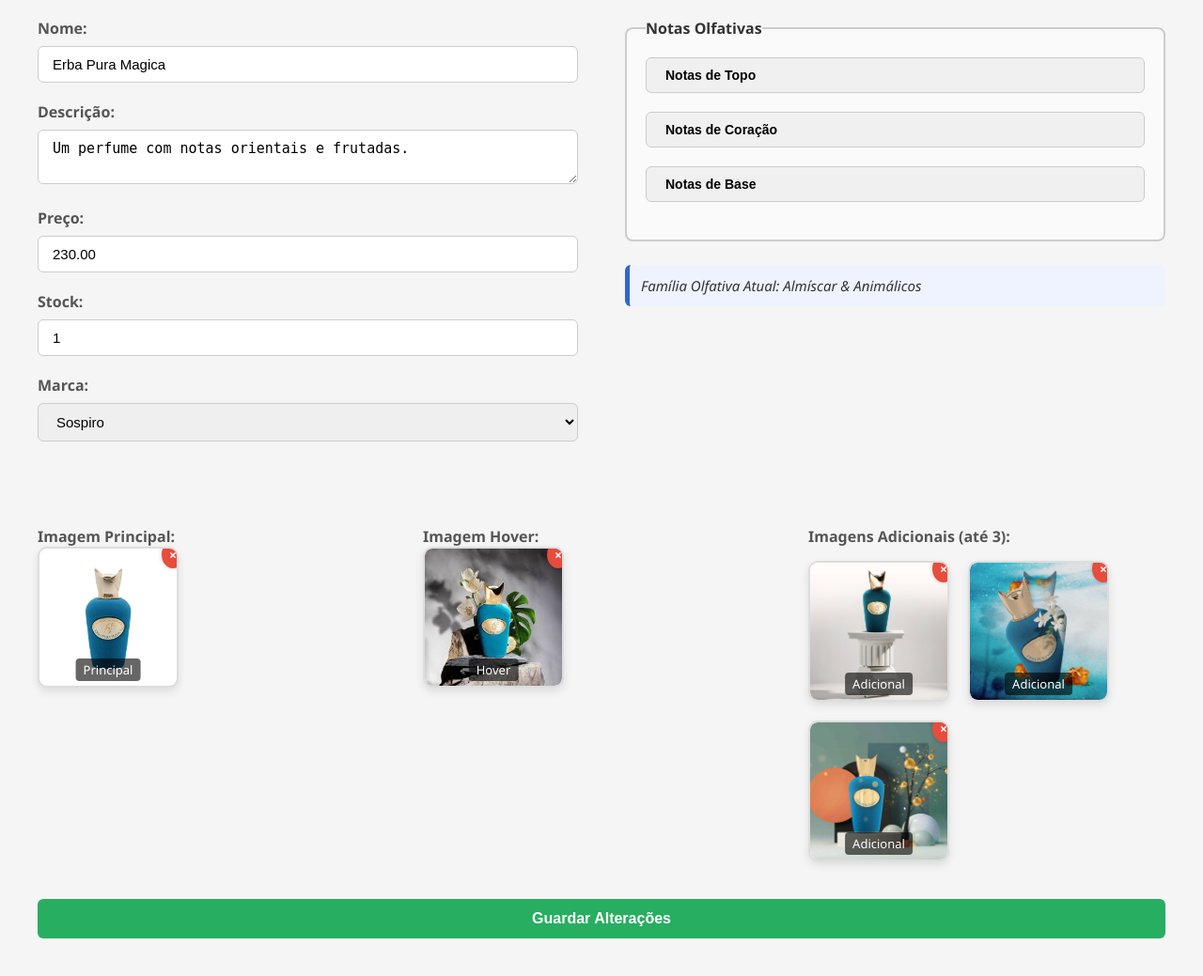
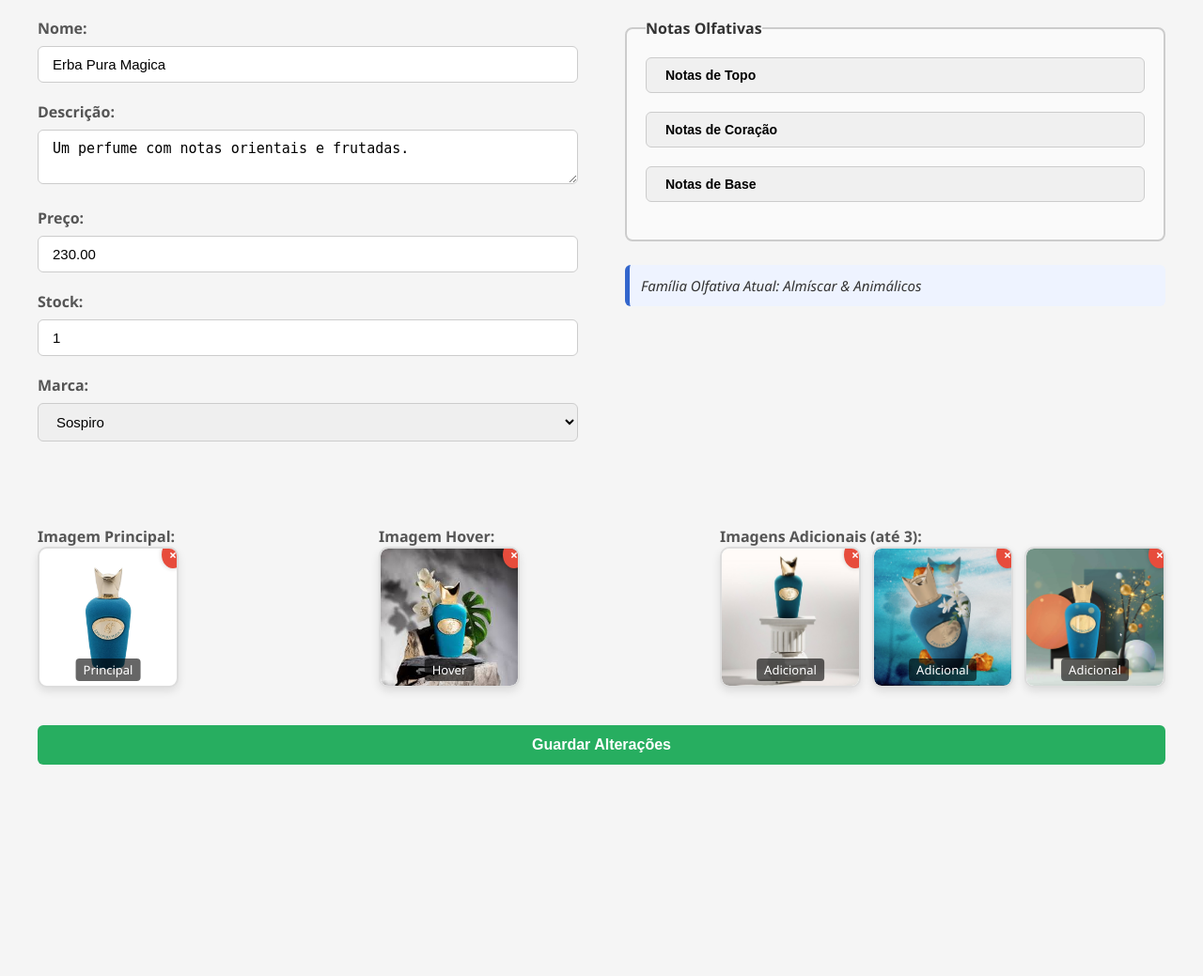
Before and after one commit to https-Carvalho/MiguelCarvalho2425, a PHP site: page /MiguelCarvalho2425/dashboard/editar_produto.php?id=1 in a window 1280 px wide. Shown: the part 99-1138 px from the top of the page at 94% size. After the commit the page ends 913 px from the top, so only its background shows below. Run offline with PHP 8.4, Linux system fonts and the light colour scheme; the visitor is signed in with stand-in values (Sample User, id 1); data comes from the database, SQL or seed files in the repository.

Commit message:
dash
dashboard

```diff
--- a/adicionar_carrinho.php
+++ b/adicionar_carrinho.php
@@ -1,4 +1,5 @@
 <?php
+session_start(); // <-- esta linha estava em falta!
 include('config.php');
 
 if (!isset($_SESSION['id_user'])) {
--- a/dashboard/editar_produto.php
+++ b/dashboard/editar_produto.php
@@ -161,74 +161,79 @@ if ($_SERVER['REQUEST_METHOD'] === 'POST') {
             <!-- ÁREA DE IMAGENS (ABAIXO DE TUDO) -->
             <div class="imagens-section">
 
+                <!-- IMAGEM PRINCIPAL -->
                 <div class="imagem-bloco">
                     <label>Imagem Principal:</label>
 
                     <?php if (!empty($perfume['caminho_imagem'])): ?>
                         <div class="galeria-item">
-                            <img id="preview-principal" src="<?= '../' . htmlspecialchars($perfume['caminho_imagem']) ?>"
-                                alt="Imagem principal">
+                            <img src="<?= '../' . htmlspecialchars($perfume['caminho_imagem']) ?>" alt="Imagem principal">
                             <span class="tipo-imagem">Principal</span>
                             <a href="#" class="btn-remover-imagem">×</a>
                         </div>
-                        <input type="file" name="imagem" id="imagem-principal" style="display: none;">
+                        <input type="file" name="imagem" style="display: none;" accept="image/*">
                     <?php else: ?>
-                        <input type="file" name="imagem" id="imagem-principal">
+                        <input type="file" name="imagem" accept="image/*">
                         <div class="galeria-item" style="display: none;">
-                            <img id="preview-principal" src="" alt="Imagem principal">
+                            <img src="" alt="Imagem principal">
                             <span class="tipo-imagem">Principal</span>
                             <a href="#" class="btn-remover-imagem">×</a>
                         </div>
                     <?php endif; ?>
                 </div>
 
-
+                <!-- IMAGEM HOVER -->
                 <div class="imagem-bloco">
                     <label>Imagem Hover:</label>
 
                     <?php if (!empty($perfume['caminho_imagem_hover'])): ?>
                         <div class="galeria-item">
-                            <img id="preview-hover" src="<?= '../' . htmlspecialchars($perfume['caminho_imagem_hover']) ?>"
-                                alt="Imagem hover">
+                            <img src="<?= '../' . htmlspecialchars($perfume['caminho_imagem_hover']) ?>" alt="Imagem hover">
                             <span class="tipo-imagem">Hover</span>
                             <a href="#" class="btn-remover-imagem">×</a>
                         </div>
-                        <input type="file" name="imagem_hover" id="imagem-hover" style="display: none;">
+                        <input type="file" name="imagem_hover" style="display: none;" accept="image/*">
                     <?php else: ?>
-                        <input type="file" name="imagem_hover" id="imagem-hover">
+                        <input type="file" name="imagem_hover" accept="image/*">
                         <div class="galeria-item" style="display: none;">
-                            <img id="preview-hover" src="" alt="Imagem hover">
+                            <img src="" alt="Imagem hover">
                             <span class="tipo-imagem">Hover</span>
                             <a href="#" class="btn-remover-imagem">×</a>
                         </div>
                     <?php endif; ?>
                 </div>
 
-
-                <div class="imagem-bloco">
+                <div class="imagem-bloco-adicionais-wrapper">
                     <label>Imagens Adicionais (até 3):</label>
-                    <div class="galeria-container" id="galeria-adicionais">
-                        <?php foreach ($imagens as $index => $img): ?>
+                    <div class="imagem-bloco-adicionais">
+                        <div class="imagem-bloco-adicionais">
+                            <?php for ($i = 0; $i < 3; $i++): ?>
+                                <div class="slot">
+                                    <?php if (!empty($imagens[$i]['caminho_imagem'])): ?>
                                         <div class="galeria-item">
-                                <img src="<?= '../' . htmlspecialchars($img['caminho_imagem']) ?>" alt="Imagem adicional">
+                                            <img src="<?= '../' . htmlspecialchars($imagens[$i]['caminho_imagem']) ?>"
+                                                alt="Imagem adicional">
                                             <span class="tipo-imagem">Adicional</span>
                                             <a href="#" class="btn-remover-imagem">×</a>
                                         </div>
-                        <?php endforeach; ?>
-
-                        <?php if (count($imagens) < 3): ?>
-                            <input type="file" name="imagens_adicionais[]" class="input-adicional" accept="image/*"
-                                style="margin-top:10px;">
+                                        <input type="file" name="imagens_adicionais[]" style="display: none;" accept="image/*">
+                                    <?php else: ?>
+                                        <input type="file" name="imagens_adicionais[]" accept="image/*">
+                                        <div class="galeria-item" style="display: none;">
+                                            <img src="" alt="Imagem adicional">
+                                            <span class="tipo-imagem">Adicional</span>
+                                            <a href="#" class="btn-remover-imagem">×</a>
+                                        </div>
                                     <?php endif; ?>
                                 </div>
+                            <?php endfor; ?>
                         </div>
-
-
+                    </div>
+                </div>
             </div>
             <button type="submit">Guardar Alterações</button>
         </form>
     </div>
-
     <script>
         function toggleDropdown(tipo) {
             document.getElementById('dropdown-' + tipo).classList.toggle('active');
@@ -268,88 +273,15 @@ if ($_SERVER['REQUEST_METHOD'] === 'POST') {
         // -------------------------------
         // GESTÃO DAS IMAGENS ADICIONAIS
         // -------------------------------
-        document.addEventListener('DOMContentLoaded', function () {
-            const galeriaContainer = document.getElementById('galeria-adicionais');
-
-            function atualizarInputAdicionais() {
-                const galeriaItemsVisiveis = [...galeriaContainer.querySelectorAll('.galeria-item')]
-                    .filter(item => item.offsetParent !== null).length;
-
-                let inputExistente = galeriaContainer.querySelector('input[type="file"]');
-
-                if (galeriaItemsVisiveis < 3) {
-                    if (!inputExistente) {
-                        inputExistente = document.createElement('input');
-                        inputExistente.type = 'file';
-                        inputExistente.name = 'imagens_adicionais[]';
-                        inputExistente.accept = 'image/*';
-                        inputExistente.multiple = true;
-                        inputExistente.style.marginTop = '10px';
-                        galeriaContainer.appendChild(inputExistente);
-                    }
-
-                    // Adiciona o listener novamente (caso tenha sido recriado)
-                    inputExistente.addEventListener('change', function (e) {
-                        const ficheiros = e.target.files;
-                        let existentes = [...galeriaContainer.querySelectorAll('.galeria-item')]
-                            .filter(item => item.offsetParent !== null).length;
-
-                        for (let i = 0; i < ficheiros.length && existentes < 3; i++, existentes++) {
-                            const reader = new FileReader();
-                            const file = ficheiros[i];
-
-                            reader.onload = function (event) {
-                                const novoItem = document.createElement('div');
-                                novoItem.className = 'galeria-item';
-                                novoItem.innerHTML = `<img src="${event.target.result}" alt="Imagem adicional">
-                                                      <span class="tipo-imagem">Adicional</span>
-                                                      <a href="#" class="btn-remover-imagem">×</a>`;
-                                galeriaContainer.insertBefore(novoItem, galeriaContainer.querySelector('input[type="file"]'));
-                                adicionarListenerRemover(novoItem.querySelector('.btn-remover-imagem'));
-                                atualizarInputAdicionais();
-                            };
-
-                            reader.readAsDataURL(file);
-                        }
-
-                        e.target.remove(); // remove o input após o uso
-                    });
-
-                } else if (galeriaItemsVisiveis >= 3 && inputExistente) {
-                    inputExistente.remove();
-                }
-            }
-
-
-            function adicionarListenerRemover(btn) {
+        document.addEventListener('DOMContentLoaded', () => {
+            // REMOVER imagem
+            document.querySelectorAll('.btn-remover-imagem').forEach(btn => {
                 if (!btn.dataset.listener) {
-                    btn.addEventListener('click', function (e) {
+                    btn.addEventListener('click', e => {
                         e.preventDefault();
                         if (confirm("Tem a certeza que deseja remover esta imagem?")) {
                             const galeriaItem = e.target.closest('.galeria-item');
-                            galeriaItem.remove();
-                            atualizarInputAdicionais();
-                        }
-                    });
-                    btn.dataset.listener = 'true'; // evita duplicações
-                }
-            }
-
-            // Ativar remover para imagens existentes
-            galeriaContainer.querySelectorAll('.btn-remover-imagem').forEach(adicionarListenerRemover);
-            atualizarInputAdicionais();
-        });
-
-        // -------------------------------
-        // GESTÃO DAS IMAGENS PRINCIPAL / HOVER
-        // -------------------------------
-        document.querySelectorAll('.btn-remover-imagem').forEach(btn => {
-            if (!btn.dataset.listener) {
-                btn.addEventListener('click', function (e) {
-                    e.preventDefault();
-                    if (confirm("Tem a certeza que deseja remover esta imagem?")) {
-                        const galeriaItem = e.target.closest('.galeria-item');
-                        const blocoImagem = galeriaItem.closest('.imagem-bloco');
+                            const blocoImagem = galeriaItem.closest('.slot') || galeriaItem.closest('.imagem-bloco');
                             galeriaItem.style.display = 'none';
 
                             const inputFile = blocoImagem.querySelector('input[type="file"]');
@@ -363,11 +295,12 @@ if ($_SERVER['REQUEST_METHOD'] === 'POST') {
                 }
             });
 
+            // PREVIEW ao selecionar nova imagem
             document.querySelectorAll('input[type="file"]').forEach(input => {
-            input.addEventListener('change', function (event) {
+                input.addEventListener('change', event => {
                     const file = event.target.files[0];
                     if (file) {
-                    const blocoImagem = input.closest('.imagem-bloco');
+                        const blocoImagem = input.closest('.slot') || input.closest('.imagem-bloco');
                         const galeriaItem = blocoImagem.querySelector('.galeria-item');
                         const imgPreview = galeriaItem?.querySelector('img');
 
@@ -379,8 +312,9 @@ if ($_SERVER['REQUEST_METHOD'] === 'POST') {
                     }
                 });
             });
+        });
+
     </script>
-
 </body>
 
 </html>
--- a/dashboard/styles.css
+++ b/dashboard/styles.css
@@ -241,12 +241,25 @@ button[type="submit"]:hover, .botao-submit:hover {
     flex: 1 1 250px;
 }
 
-.galeria-container {
+.imagem-bloco-adicionais {
     display: flex;
+    gap: 12px;
     flex-wrap: wrap;
-    gap: 20px;
-    margin-top: 15px;
+    align-items: flex-start;
 }
+
+.imagem-bloco-adicionais .slot {
+    display: flex 1 1 250px;
+    flex-direction: column;
+    align-items: center;
+}
+
+.imagem-bloco-adicionais.slot.galeria-item {
+    width: 150px;
+    height: auto;
+    position: relative;
+}
+
 
 .galeria-item {
     position: relative;
```
Also changed, not shown: produto.php (+12 -16 lines). Lines whose indentation alone changed are shown as unchanged.
